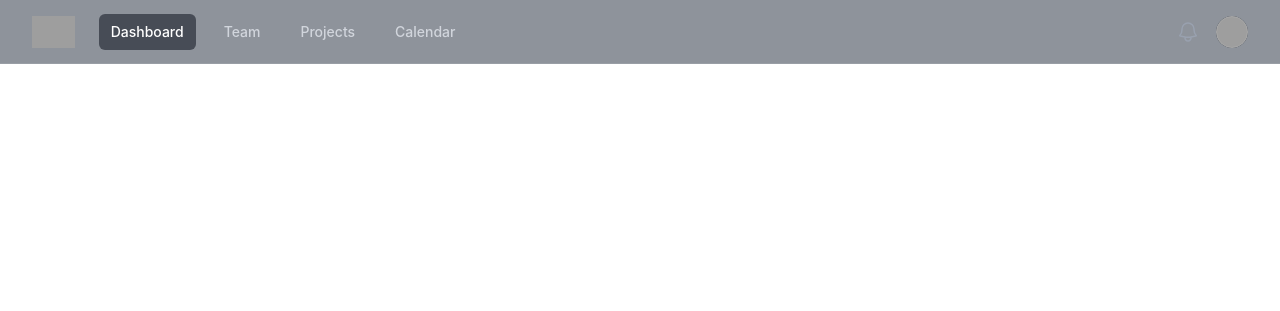
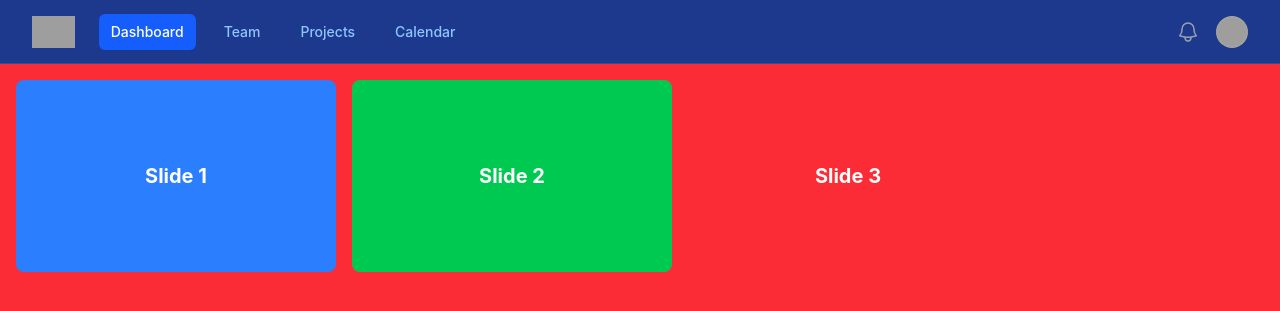
Before and after one commit to Kauann1901/sescsenac, a PHP site: page / in a window 1280 px wide. Shown: the top 311 px of the page. Run offline with PHP 8.4, Linux system fonts and the light colour scheme; grey boxes are pictures that could not be loaded.

Commit message:
second commit

```diff
--- a/src/index.php
+++ b/src/index.php
@@ -8,8 +8,8 @@
     <title>Landing Page</title>
 </head>
 
-<body>
-    <nav class="relative bg-gray-800/50 after:pointer-events-none after:absolute after:inset-x-0 after:bottom-0 after:h-px after:bg-white/10">
+<body class="bg-red-500">
+    <nav class="relative bg-blue-900 after:pointer-events-none after:absolute after:inset-x-0 after:bottom-0 after:h-px after:bg-white/10">
         <div class="mx-auto max-w-7xl px-2 sm:px-6 lg:px-8">
             <div class="relative flex h-16 items-center justify-between">
                 <div class="absolute inset-y-0 left-0 flex items-center sm:hidden">
@@ -30,10 +30,10 @@
                     </div>
                     <div class="hidden sm:ml-6 sm:block">
                         <div class="flex space-x-4">
-                            <a href="#" aria-current="page" class="rounded-md bg-gray-950/50 px-3 py-2 text-sm font-medium text-white">Dashboard</a>
-                            <a href="#" class="rounded-md px-3 py-2 text-sm font-medium text-gray-300 hover:bg-white/5 hover:text-white">Team</a>
-                            <a href="#" class="rounded-md px-3 py-2 text-sm font-medium text-gray-300 hover:bg-white/5 hover:text-white">Projects</a>
-                            <a href="#" class="rounded-md px-3 py-2 text-sm font-medium text-gray-300 hover:bg-white/5 hover:text-white">Calendar</a>
+                            <a href="#" aria-current="page" class="rounded-md bg-blue-600 px-3 py-2 text-sm font-medium text-white">Dashboard</a>
+                            <a href="#" class="rounded-md px-3 py-2 text-sm font-medium text-blue-300 hover:bg-blue-600 hover:text-white">Team</a>
+                            <a href="#" class="rounded-md px-3 py-2 text-sm font-medium text-blue-300 hover:bg-blue-600 hover:text-white">Projects</a>
+                            <a href="#" class="rounded-md px-3 py-2 text-sm font-medium text-blue-300 hover:bg-blue-600 hover:text-white">Calendar</a>
                         </div>
                     </div>
                 </div>
@@ -69,6 +69,18 @@
             </div>
         </el-disclosure>
     </nav>
+    <div class="flex overflow-x-auto snap-x snap-mandatory gap-4 w-full p-4 scrollbar-hidden">
+        <div class="flex-shrink-0 w-80 h-48 bg-blue-500 rounded-lg snap-center flex items-center justify-center text-white text-xl font-bold">
+            Slide 1
+        </div>
+        <div class="flex-shrink-0 w-80 h-48 bg-green-500 rounded-lg snap-center flex items-center justify-center text-white text-xl font-bold">
+            Slide 2
+        </div>
+        <div class="flex-shrink-0 w-80 h-48 bg-red-500 rounded-lg snap-center flex items-center justify-center text-white text-xl font-bold">
+            Slide 3
+        </div>
+    </div>
+
 </body>
 
 </html>
--- a/src/output.css
+++ b/src/output.css
@@ -8,6 +8,12 @@
       "Segoe UI Symbol", "Noto Color Emoji";
     --font-mono: ui-monospace, SFMono-Regular, Menlo, Monaco, Consolas, "Liberation Mono",
       "Courier New", monospace;
+    --color-red-500: oklch(63.7% 0.237 25.331);
+    --color-green-500: oklch(72.3% 0.219 149.579);
+    --color-blue-300: oklch(80.9% 0.105 251.813);
+    --color-blue-500: oklch(62.3% 0.214 259.815);
+    --color-blue-600: oklch(54.6% 0.245 262.881);
+    --color-blue-900: oklch(37.9% 0.146 265.522);
     --color-indigo-500: oklch(58.5% 0.233 277.117);
     --color-gray-300: oklch(87.2% 0.01 258.338);
     --color-gray-400: oklch(70.7% 0.022 261.325);
@@ -20,11 +26,14 @@
     --text-sm--line-height: calc(1.25 / 0.875);
     --text-base: 1rem;
     --text-base--line-height: calc(1.5 / 1);
+    --text-xl: 1.25rem;
+    --text-xl--line-height: calc(1.75 / 1.25);
     --text-3xl: 1.875rem;
     --text-3xl--line-height: calc(2.25 / 1.875);
     --font-weight-medium: 500;
     --font-weight-bold: 700;
     --radius-md: 0.375rem;
+    --radius-lg: 0.5rem;
     --ease-in: cubic-bezier(0.4, 0, 1, 1);
     --ease-out: cubic-bezier(0, 0, 0.2, 1);
     --default-transition-duration: 150ms;
@@ -232,9 +241,6 @@
   .inline-flex {
     display: inline-flex;
   }
-  .table {
-    display: table;
-  }
   .size-6 {
     width: calc(var(--spacing) * 6);
     height: calc(var(--spacing) * 6);
@@ -249,11 +255,20 @@
   .h-16 {
     height: calc(var(--spacing) * 16);
   }
+  .h-48 {
+    height: calc(var(--spacing) * 48);
+  }
   .w-48 {
     width: calc(var(--spacing) * 48);
   }
+  .w-80 {
+    width: calc(var(--spacing) * 80);
+  }
   .w-auto {
     width: auto;
+  }
+  .w-full {
+    width: 100%;
   }
   .max-w-7xl {
     max-width: var(--container-7xl);
@@ -261,17 +276,23 @@
   .flex-1 {
     flex: 1;
   }
+  .flex-shrink-0 {
+    flex-shrink: 0;
+  }
   .shrink-0 {
     flex-shrink: 0;
-  }
-  .border-collapse {
-    border-collapse: collapse;
   }
   .origin-top-right {
     transform-origin: 100% 0;
   }
-  .resize {
-    resize: both;
+  .snap-x {
+    scroll-snap-type: x var(--tw-scroll-snap-strictness);
+  }
+  .snap-mandatory {
+    --tw-scroll-snap-strictness: mandatory;
+  }
+  .snap-center {
+    scroll-snap-align: center;
   }
   .items-center {
     align-items: center;
@@ -281,6 +302,9 @@
   }
   .justify-center {
     justify-content: center;
+  }
+  .gap-4 {
+    gap: calc(var(--spacing) * 4);
   }
   :where(.space-y-1 > :not(:last-child)) {
     --tw-space-y-reverse: 0;
@@ -292,24 +316,29 @@
     margin-inline-start: calc(calc(var(--spacing) * 4) * var(--tw-space-x-reverse));
     margin-inline-end: calc(calc(var(--spacing) * 4) * calc(1 - var(--tw-space-x-reverse)));
   }
+  .overflow-x-auto {
+    overflow-x: auto;
+  }
   .rounded-full {
     border-radius: calc(infinity * 1px);
+  }
+  .rounded-lg {
+    border-radius: var(--radius-lg);
   }
   .rounded-md {
     border-radius: var(--radius-md);
   }
-  .border {
-    border-style: var(--tw-border-style);
-    border-width: 1px;
+  .bg-blue-500 {
+    background-color: var(--color-blue-500);
+  }
+  .bg-blue-600 {
+    background-color: var(--color-blue-600);
+  }
+  .bg-blue-900 {
+    background-color: var(--color-blue-900);
   }
   .bg-gray-800 {
     background-color: var(--color-gray-800);
-  }
-  .bg-gray-800\/50 {
-    background-color: color-mix(in srgb, oklch(27.8% 0.033 256.848) 50%, transparent);
-    @supports (color: color-mix(in lab, red, red)) {
-      background-color: color-mix(in oklab, var(--color-gray-800) 50%, transparent);
-    }
   }
   .bg-gray-950\/50 {
     background-color: color-mix(in srgb, oklch(13% 0.028 261.692) 50%, transparent);
@@ -317,11 +346,20 @@
       background-color: color-mix(in oklab, var(--color-gray-950) 50%, transparent);
     }
   }
+  .bg-green-500 {
+    background-color: var(--color-green-500);
+  }
+  .bg-red-500 {
+    background-color: var(--color-red-500);
+  }
   .p-1 {
     padding: var(--spacing);
   }
   .p-2 {
     padding: calc(var(--spacing) * 2);
+  }
+  .p-4 {
+    padding: calc(var(--spacing) * 4);
   }
   .px-2 {
     padding-inline: calc(var(--spacing) * 2);
@@ -347,10 +385,6 @@
   .pb-3 {
     padding-bottom: calc(var(--spacing) * 3);
   }
-  .text-3xl {
-    font-size: var(--text-3xl);
-    line-height: var(--tw-leading, var(--text-3xl--line-height));
-  }
   .text-base {
     font-size: var(--text-base);
     line-height: var(--tw-leading, var(--text-base--line-height));
@@ -358,6 +392,10 @@
   .text-sm {
     font-size: var(--text-sm);
     line-height: var(--tw-leading, var(--text-sm--line-height));
+  }
+  .text-xl {
+    font-size: var(--text-xl);
+    line-height: var(--tw-leading, var(--text-xl--line-height));
   }
   .font-bold {
     --tw-font-weight: var(--font-weight-bold);
@@ -367,6 +405,9 @@
     --tw-font-weight: var(--font-weight-medium);
     font-weight: var(--font-weight-medium);
   }
+  .text-blue-300 {
+    color: var(--color-blue-300);
+  }
   .text-gray-300 {
     color: var(--color-gray-300);
   }
@@ -375,9 +416,6 @@
   }
   .text-white {
     color: var(--color-white);
-  }
-  .underline {
-    text-decoration-line: underline;
   }
   .outline {
     outline-style: var(--tw-outline-style);
@@ -434,6 +472,9 @@
     }
   }
   @media (hover: hover) {
+    .hover\:bg-blue-600:hover {
+      background-color: var(--color-blue-600);
+    }
     .hover\:bg-white\/5:hover {
       background-color: color-mix(in srgb, #fff 5%, transparent);
     }
@@ -549,6 +590,11 @@
     }
   }
 }
+@property --tw-scroll-snap-strictness {
+  syntax: "*";
+  inherits: false;
+  initial-value: proximity;
+}
 @property --tw-space-y-reverse {
   syntax: "*";
   inherits: false;
@@ -558,11 +604,6 @@
   syntax: "*";
   inherits: false;
   initial-value: 0;
-}
-@property --tw-border-style {
-  syntax: "*";
-  inherits: false;
-  initial-value: solid;
 }
 @property --tw-font-weight {
   syntax: "*";
@@ -624,9 +665,9 @@
 @layer properties {
   @supports ((-webkit-hyphens: none) and (not (margin-trim: inline))) or ((-moz-orient: inline) and (not (color:rgb(from red r g b)))) {
     *, ::before, ::after, ::backdrop {
+      --tw-scroll-snap-strictness: proximity;
       --tw-space-y-reverse: 0;
       --tw-space-x-reverse: 0;
-      --tw-border-style: solid;
       --tw-font-weight: initial;
       --tw-outline-style: solid;
       --tw-content: "";
```
